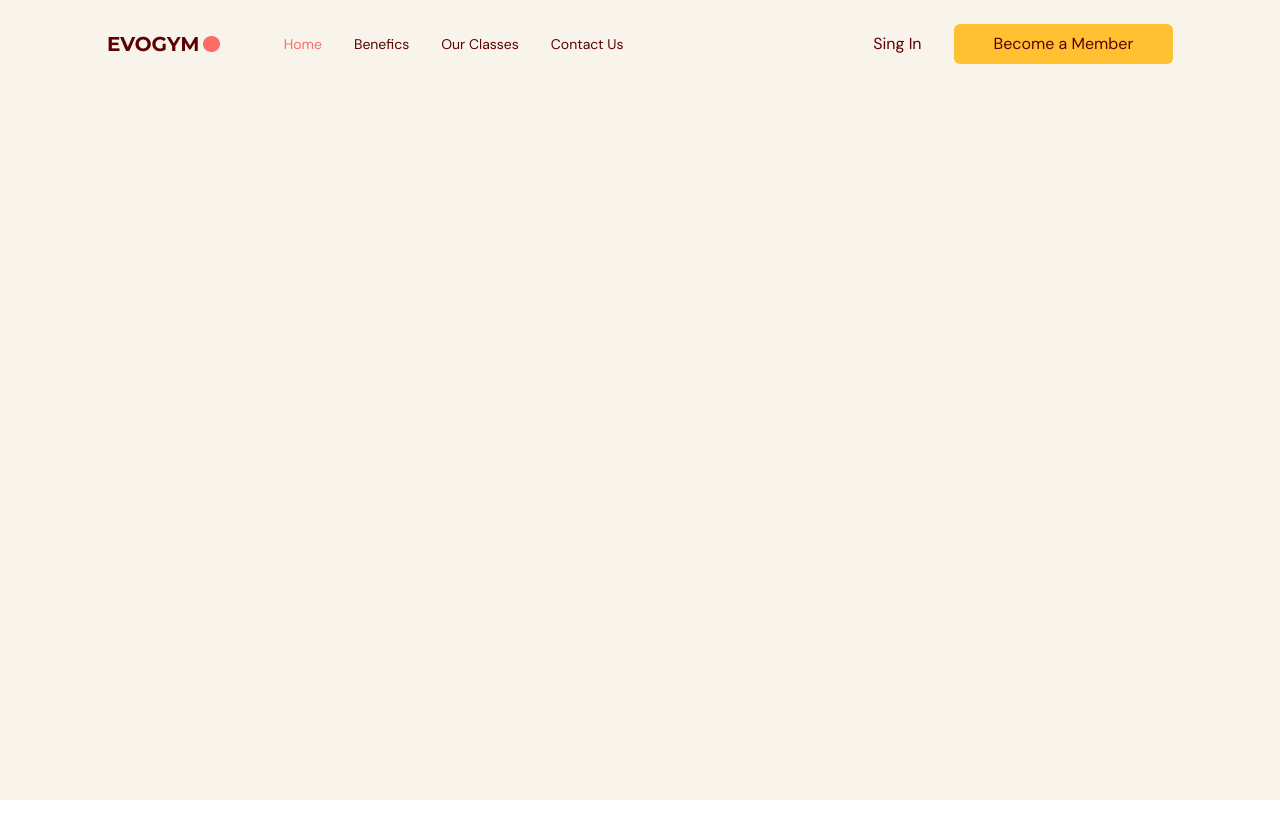
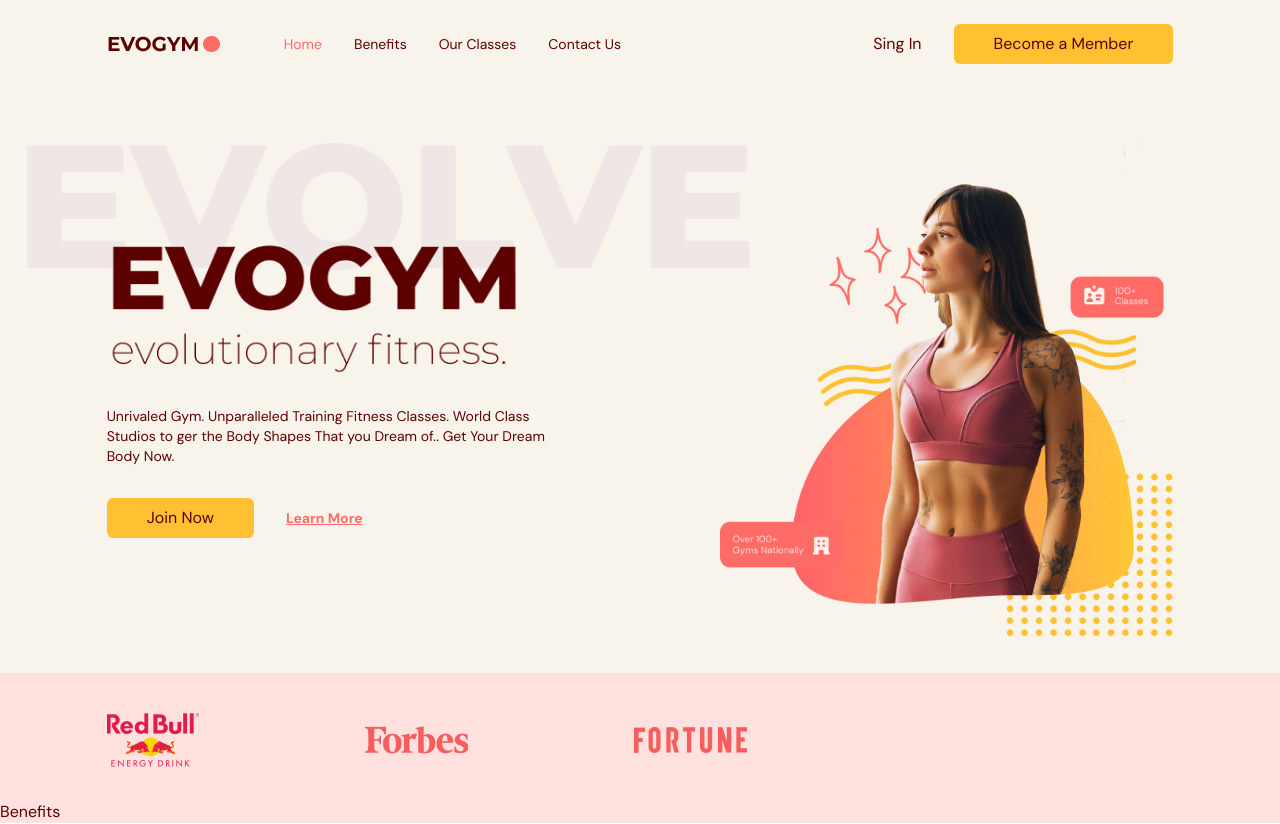
Before and after one commit to luiznwz/gym-typescript, a React (Vite) app: page / in a window 1280 px wide. Before the commit the page ends 800 px from the top, so only its background shows below. Built offline with nearby package versions, Linux system fonts and the light colour scheme.

Commit message:
c Home Page

```diff
--- a/src/App.tsx
+++ b/src/App.tsx
@@ -1,5 +1,6 @@
 import Navbar from "@/scenes/navbar";
 import Home from "@/scenes/home";
+import Benefits from "@/scenes/benefits";
 import { useEffect, useState } from "react";
 import { SelectedPage } from "@/shared/types";
 
@@ -29,6 +30,7 @@
         setSelectedPage={setSelectedPage}
       />
       <Home setSelectedPage={setSelectedPage} />
+      <Benefits setSelectedPage={setSelectedPage} />
     </div>
   );
 }
--- /dev/null
+++ b/src/scenes/benefits/index.tsx
@@ -0,0 +1,16 @@
+import { SelectedPage } from "@/shared/types";
+import {
+  HomeModernIcon,
+  UserGroupIcon,
+  AcademicCapIcon,
+} from "@heroicons/react/24/solid";
+
+type Props = {
+  setSelectedPage: (value: SelectedPage) => void;
+};
+
+function Benefits({ setSelectedPage }: Props) {
+  return <div>Benefits</div>;
+}
+
+export default Benefits;
--- a/src/scenes/home/index.tsx
+++ b/src/scenes/home/index.tsx
@@ -6,6 +6,8 @@
 import SponsorForbes from "@/assets/SponsorForbes.png";
 import SponsorFortune from "@/assets/SponsorFortune.png";
 import SponsorRedBull from "@/assets/SponsorRedBull.png";
+import AnchorLink from "react-anchor-link-smooth-scroll";
+import { motion } from "framer-motion";
 
 type Props = {
   setSelectedPage: (value: SelectedPage) => void;
@@ -17,6 +19,82 @@
   return (
     <section id="home" className="gap-16 bg-gray-20 py-10 md:h-full md:pb-0">
       {/* IMAGE AND MAIN HEADER*/}
+      <motion.div
+        className="mx-auto w-5/6 items-center justify-center md:flex md:h-5/6"
+        onViewportEnter={() => setSelectedPage(SelectedPage.Home)}
+      >
+        {/** MAIN HEADER */}
+        <div className="z-10 mt-32 md:basis-3/5">
+          {/** HEADINGS */}
+          <motion.div
+            className="md:-mt-20"
+            initial="hidden"
+            whileInView="visible"
+            viewport={{ once: true, amount: 0.5 }}
+            transition={{ duration: 0.5 }}
+            variants={{
+              hidden: { opacity: 0, x: -50 },
+              visible: { opacity: 1, x: 0 },
+            }}
+          >
+            <div className="relative">
+              <div className="before:absolute before:-left-20 before:-top-20 before:z-[-1] md:before:content-evolvetext">
+                <img alt="home-page-text" src={HomePageText} />
+              </div>
+            </div>
+
+            <p className="mt-8 text-sm">
+              Unrivaled Gym. Unparalleled Training Fitness Classes. World Class
+              Studios to ger the Body Shapes That you Dream of.. Get Your Dream
+              Body Now.
+            </p>
+          </motion.div>
+
+          {/** ACTIONS */}
+          <motion.div
+            className="mt-8 flex items-center gap-8"
+            initial="hidden"
+            whileInView="visible"
+            viewport={{ once: true, amount: 0.5 }}
+            transition={{ delay: 0.2, duration: 0.5 }}
+            variants={{
+              hidden: { opacity: 0, x: -50 },
+              visible: { opacity: 1, x: 0 },
+            }}
+          >
+            <ActionButton setSelectedPage={setSelectedPage}>
+              Join Now
+            </ActionButton>
+            <AnchorLink
+              className="text-sm font-bold text-primary-500 underline hover:text-secondary-500"
+              onClick={() => setSelectedPage(SelectedPage.ContactUs)}
+              href={`#${SelectedPage.ContactUs}`}
+            >
+              <p>Learn More</p>
+            </AnchorLink>
+          </motion.div>
+        </div>
+        {/** IMAGE */}
+        <div
+          className="flex basis-3/5 justify-center md:z-10 md:ml-40
+              md:mt-16 md:justify-items-end"
+        >
+          <img alt="home-pageGrapic" src={HomePageGrafic} />
+        </div>
+      </motion.div>
+
+      {/** SPONSORS */}
+      {isAboveMediumScreens && (
+        <div className="h-[150px] w-full bg-primary-100 py-10">
+          <div className="mx-auto w-5/6">
+            <div className="flex w-3/5 items-center justify-between gap-8">
+              <img alt="redbull-sponsor" src={SponsorRedBull} />
+              <img alt="forbers-sponsor" src={SponsorForbes} />
+              <img alt="fortune-sponsor" src={SponsorFortune} />
+            </div>
+          </div>
+        </div>
+      )}
     </section>
   );
 };
--- a/src/scenes/navbar/index.tsx
+++ b/src/scenes/navbar/index.tsx
@@ -38,7 +38,7 @@
                     setSelectedPage={setSelectedPage}
                   />
                   <Link
-                    page="Benefics"
+                    page="Benefits"
                     selectedPage={selectedPage}
                     setSelectedPage={setSelectedPage}
                   />
@@ -90,7 +90,7 @@
               setSelectedPage={setSelectedPage}
             />
             <Link
-              page="Benefics"
+              page="Benefits"
               selectedPage={selectedPage}
               setSelectedPage={setSelectedPage}
             />
--- a/src/shared/types.ts
+++ b/src/shared/types.ts
@@ -1,6 +1,6 @@
 export enum SelectedPage {
   Home = "home",
-  Beneficts = "beneficts ",
+  Benefits = "benefits ",
   OurClasses = "ourclasses",
   ContactUs = "contactus",
 }
```
